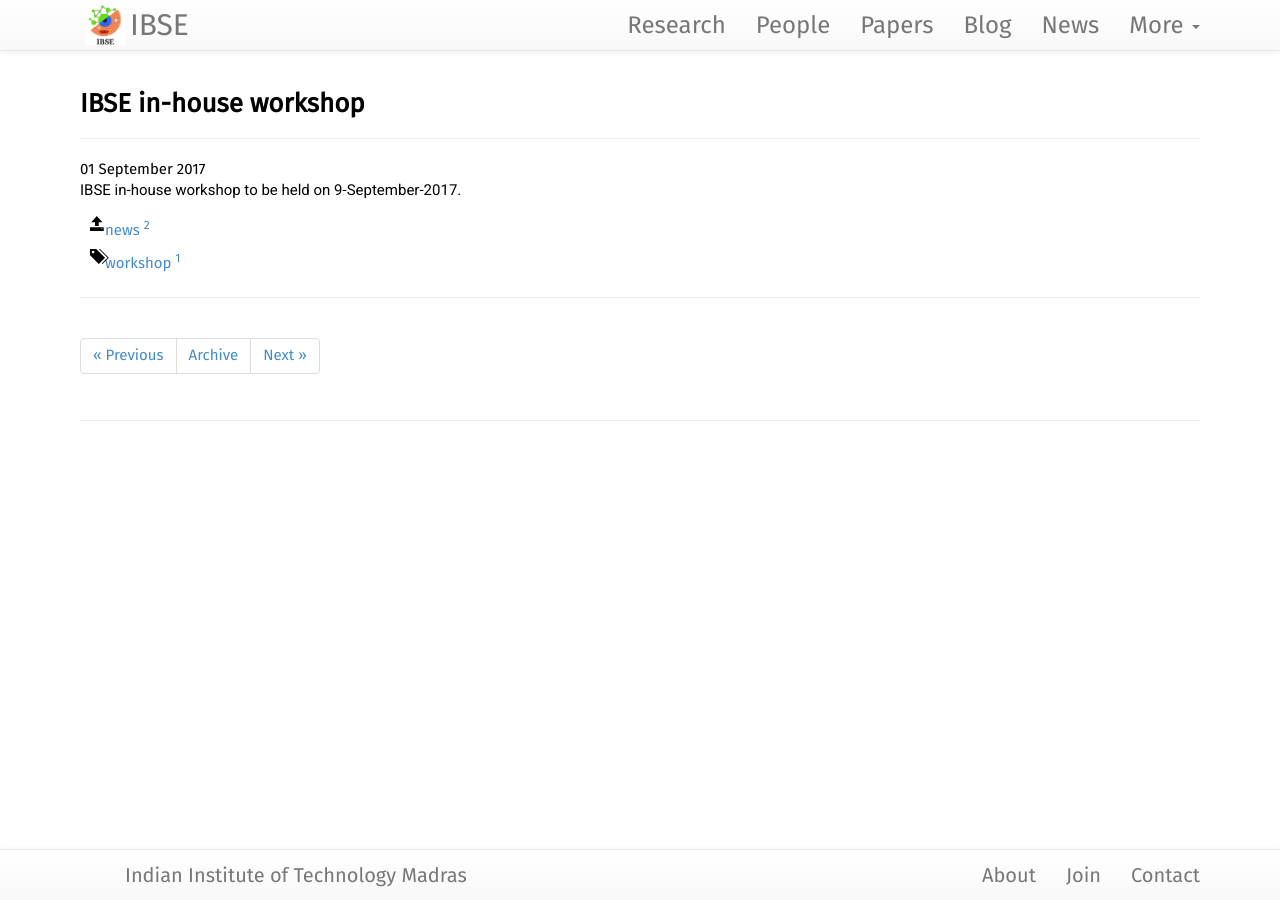
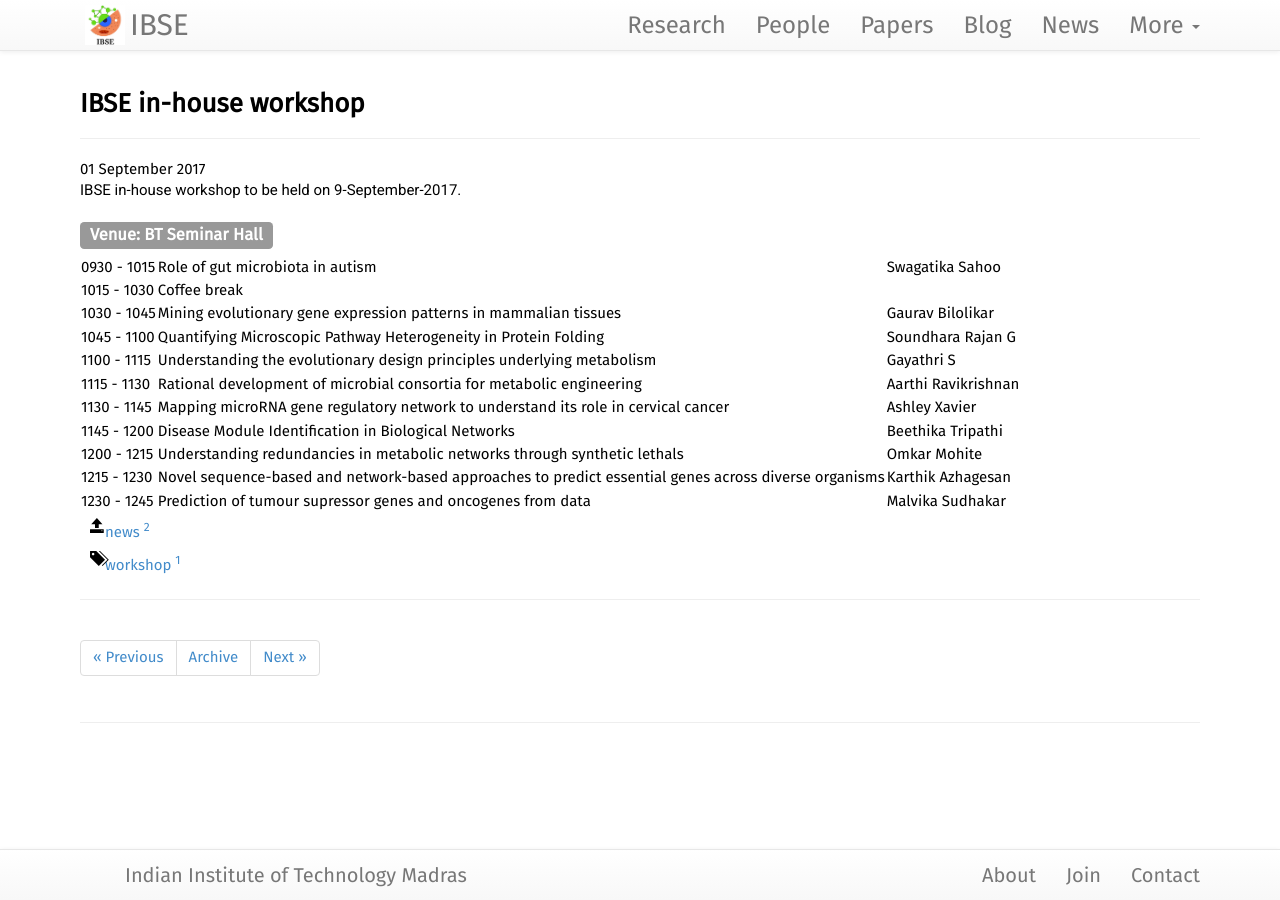
Before and after one commit to philge/ibse-iitm.github.io, a Jekyll site: the page built from news/_posts/2017-09-01-IBSE-workshop.md, in a window 1280 px wide. Built offline with Jekyll 4.4.1, drawn with Linux system fonts in a browser that asks for light colours; nearby versions of some CDN libraries.

Commit message:
workshop schedule

```diff
--- a/news/_posts/2017-09-01-IBSE-workshop.md
+++ b/news/_posts/2017-09-01-IBSE-workshop.md
@@ -2,10 +2,25 @@
 layout: news
 title: "IBSE in-house workshop"
 author: "Malvika S"
-author_handle: "ms"
+author_handle: "malvika"
 image: /assets/images/news/default-news.png
 category: news
 tags: [workshop]
-brief: The 2nd IBSE in-house workshop will happen on 9-Sep-2017.
+brief: The 2nd IBSE in-house workshop will happen on 9-Sep-2017 in BT Seminar Hall. <a href="/news/IBSE-workshop">Schedule</a>
 ---
 IBSE in-house workshop to be held on 9-September-2017.
+
+<h2><span class =" label label-default">Venue: BT Seminar Hall</span></h2>
+
+| 0930&nbsp;-&nbsp;1015 | Role of gut microbiota in autism | Swagatika Sahoo |
+| 1015 - 1030 | Coffee break |  |
+| 1030 - 1045 | Mining evolutionary gene expression patterns in mammalian tissues | Gaurav Bilolikar   |
+| 1045 - 1100 | Quantifying Microscopic Pathway Heterogeneity in Protein Folding  | Soundhara Rajan G  |
+| 1100 - 1115 | Understanding the evolutionary design principles underlying metabolism | Gayathri S |
+| 1115 - 1130 | Rational development of microbial consortia for metabolic engineering | Aarthi Ravikrishnan |
+| 1130 - 1145 | Mapping microRNA gene regulatory network to understand its role in cervical cancer | Ashley Xavier |
+| 1145 - 1200 | Disease Module Identification in Biological Networks | Beethika Tripathi |
+| 1200 - 1215 | Understanding redundancies in metabolic networks through synthetic lethals | Omkar Mohite |
+| 1215 - 1230 | Novel sequence-based and network-based approaches to predict essential genes across diverse organisms| Karthik Azhagesan |
+| 1230 - 1245 | Prediction of tumour supressor genes and oncogenes from data | Malvika Sudhakar |
+{:.mbtablestyle}
```
